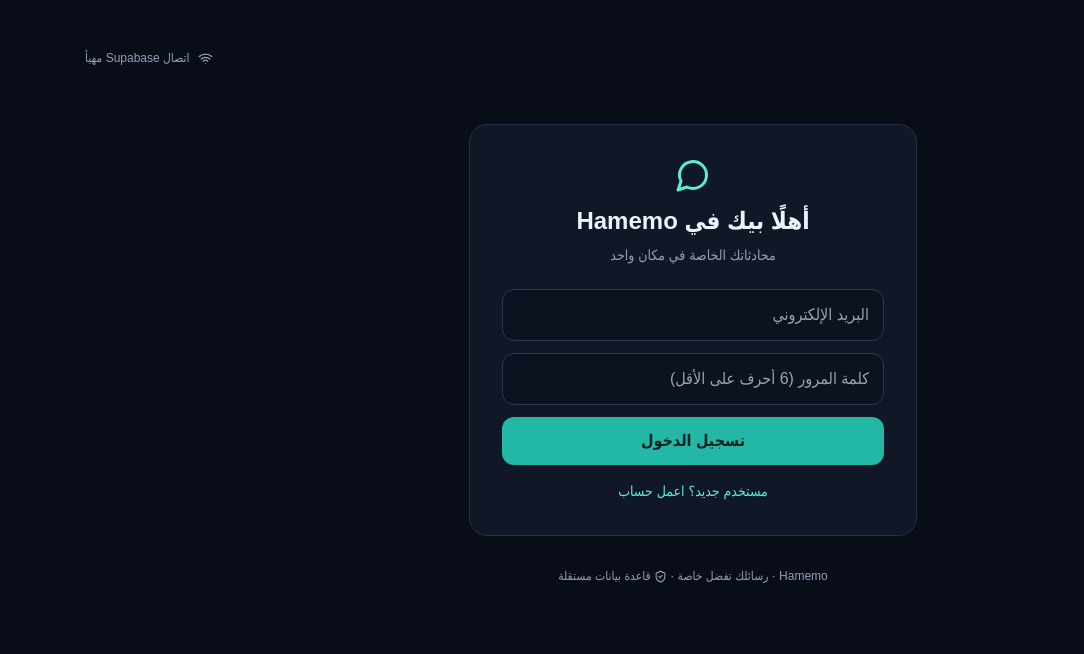
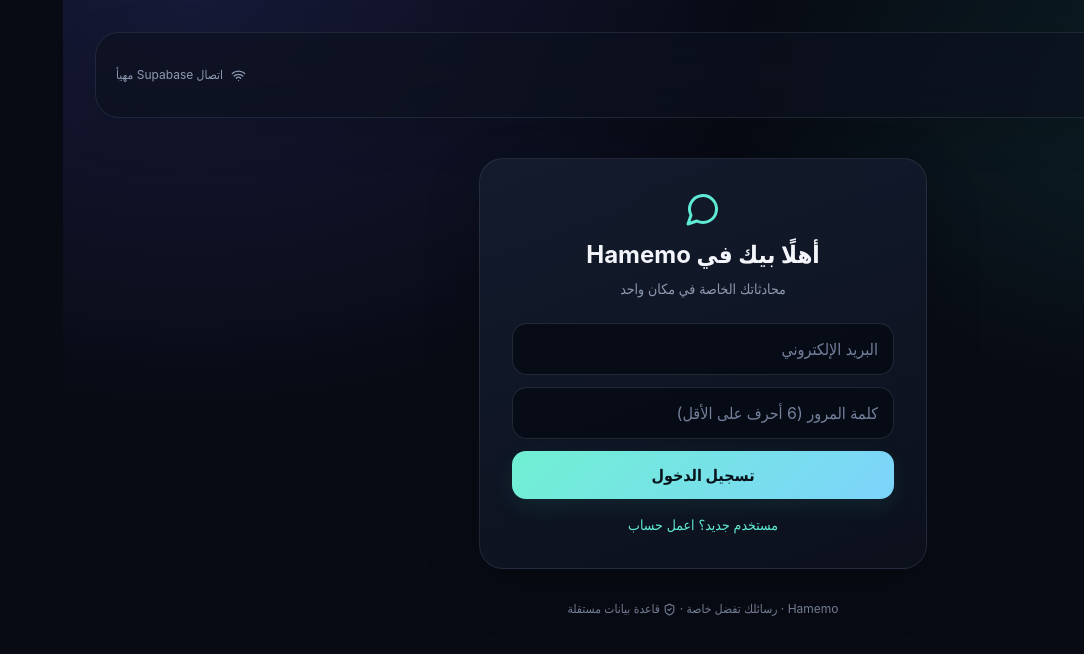
Before and after one commit to Elshorihy/Hamemo, a Next.js app: page / in a window 1280 px wide. Shown: the top 654 px of the page, without its empty margins (196-1280 px from the left). Built offline with nearby package versions, Linux system fonts and the light colour scheme.

Commit message:
Redesign Hamemo with polished dark glass chat UI

```diff
--- a/src/app/globals.css
+++ b/src/app/globals.css
@@ -1,4 +1,39 @@
 @tailwind base;
 @tailwind components;
 @tailwind utilities;
-:root{color-scheme:dark}*{box-sizing:border-box}body{margin:0;background:#080d18;color:#edf2fa;font-family:Arial,Tahoma,sans-serif}button,input{font:inherit}button{cursor:pointer}.panel{background:#101827;border:1px solid #243047;border-radius:18px}.field{width:100%;padding:13px 14px;border-radius:12px;border:1px solid #2a3850;background:#0b1220;color:#fff;outline:none}.field:focus{border-color:#36c6b2}.primary{background:#22b8a5;color:#05201e;border:0;border-radius:12px;padding:12px 16px;font-weight:700}.muted{color:#91a0b8}
+
+:root{color-scheme:dark;--bg:#080b14;--panel:rgba(17,23,39,.88);--line:rgba(148,163,184,.15);--muted:#8e9ab2;--mint:#70f0d2;--violet:#a78bfa}
+*{box-sizing:border-box}
+html{min-height:100%;background:var(--bg)}
+body{margin:0;min-height:100vh;background:radial-gradient(ellipse at 10% 0%,rgba(99,102,241,.16),transparent 36%),radial-gradient(ellipse at 90% 12%,rgba(45,212,191,.11),transparent 30%),#080b14;color:#f3f5fb;font-family:Inter,ui-sans-serif,system-ui,-apple-system,BlinkMacSystemFont,"Segoe UI",Tahoma,Arial,sans-serif}
+button,input{font:inherit}button{cursor:pointer;transition:transform .18s ease,background .18s ease,border-color .18s ease}button:active{transform:scale(.985)}
+.app-shell{position:relative;isolation:isolate}
+.app-header{padding:16px 20px;border:1px solid var(--line);border-radius:24px;background:rgba(12,17,30,.68);backdrop-filter:blur(18px);box-shadow:0 12px 45px rgba(0,0,0,.15)}
+.brand-mark{background:linear-gradient(135deg,#70f0d2,#8b9cff);color:#08111d;box-shadow:0 0 28px rgba(112,240,210,.16)}
+.panel{background:linear-gradient(160deg,rgba(20,28,46,.96),rgba(12,17,29,.96));border:1px solid var(--line);border-radius:24px;box-shadow:0 18px 55px rgba(0,0,0,.19);backdrop-filter:blur(16px)}
+.sidebar{align-self:start;min-height:72vh}
+.chat-panel{border-color:rgba(148,163,184,.18);min-height:72vh}
+.field{width:100%;min-width:0;padding:13px 15px;border-radius:15px;border:1px solid rgba(148,163,184,.19);background:rgba(5,9,18,.72);color:#f8fafc;outline:none;transition:border-color .2s,box-shadow .2s}
+.field::placeholder{color:#74819b}
+.field:focus{border-color:rgba(112,240,210,.7);box-shadow:0 0 0 3px rgba(112,240,210,.09)}
+.primary{background:linear-gradient(135deg,#70f0d2,#7dd3fc);color:#08131c;border:0;border-radius:14px;padding:12px 17px;font-weight:800;box-shadow:0 7px 22px rgba(45,212,191,.1)}
+.primary:hover{filter:brightness(1.06)}
+.muted{color:var(--muted)}
+.chat-topbar{border-color:var(--line);background:rgba(6,10,19,.35)}
+.messages-area{background:radial-gradient(ellipse at 50% 0%,rgba(99,102,241,.06),transparent 50%);scrollbar-width:thin;scrollbar-color:#303b53 transparent}
+.message-bubble{position:relative;min-width:88px;padding:11px 14px;border:1px solid var(--line);box-shadow:0 5px 18px rgba(0,0,0,.12);overflow-wrap:anywhere;animation:messageIn .18s ease-out}
+.message-mine{margin-left:auto;margin-right:0;border-color:rgba(112,240,210,.16);background:linear-gradient(145deg,rgba(20,103,96,.72),rgba(17,68,75,.86));border-bottom-right-radius:6px}
+.message-theirs{margin-right:auto;margin-left:0;background:linear-gradient(145deg,rgba(35,43,64,.96),rgba(25,31,49,.96));border-bottom-left-radius:6px}
+.sender-name{font-size:12px;font-weight:800;color:var(--mint);margin-bottom:5px}
+.message-body{white-space:pre-wrap;line-height:1.65;font-size:14px}
+.chat-avatar{display:inline-grid;place-items:center;flex:0 0 44px;width:44px;height:44px;margin-left:12px;border:1px solid rgba(112,240,210,.2);border-radius:16px;background:linear-gradient(145deg,rgba(112,240,210,.15),rgba(167,139,250,.17));color:var(--mint);font-weight:900;font-size:17px}
+.chat-copy{min-width:0;flex:1}
+.sidebar button{transition:background .2s,border-color .2s}
+.sidebar button:hover{background:rgba(148,163,184,.07)}
+.sidebar .chat-copy .block{overflow:hidden;text-overflow:ellipsis;white-space:nowrap}
+.composer{border-color:var(--line);background:rgba(5,9,18,.4);align-items:center}
+.composer .field{flex:1}
+.app-footer{opacity:.8}
+@keyframes messageIn{from{opacity:0;transform:translateY(4px)}to{opacity:1;transform:translateY(0)}}
+@media(max-width:767px){.app-shell{padding:12px!important}.app-header{margin-bottom:12px;padding:13px 14px;border-radius:20px}.app-header h1{font-size:21px}.app-header .text-xs{max-width:120px;text-align:left}.workspace{gap:12px}.sidebar{min-height:0;padding:13px}.chat-panel{min-height:62vh;min-height:62dvh;border-radius:21px}.messages-area{padding:13px}.message-bubble{max-width:91%;padding:10px 12px}.composer{padding:10px}.composer .primary{padding:12px 14px}.app-footer{margin-top:16px}.panel{border-radius:21px}}
+@media(prefers-reduced-motion:reduce){*,*::before,*::after{animation-duration:.01ms!important;transition-duration:.01ms!important}}
```
